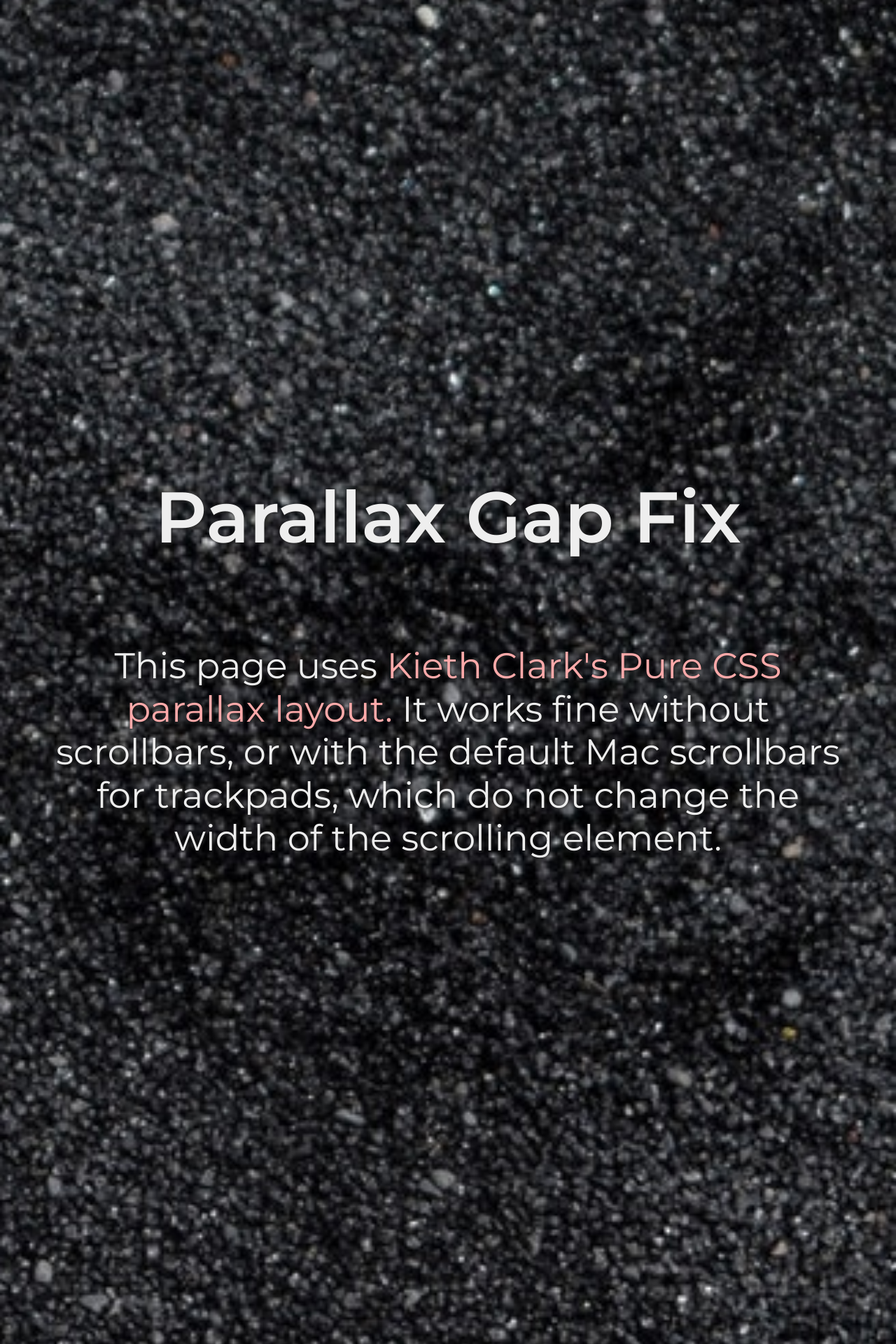
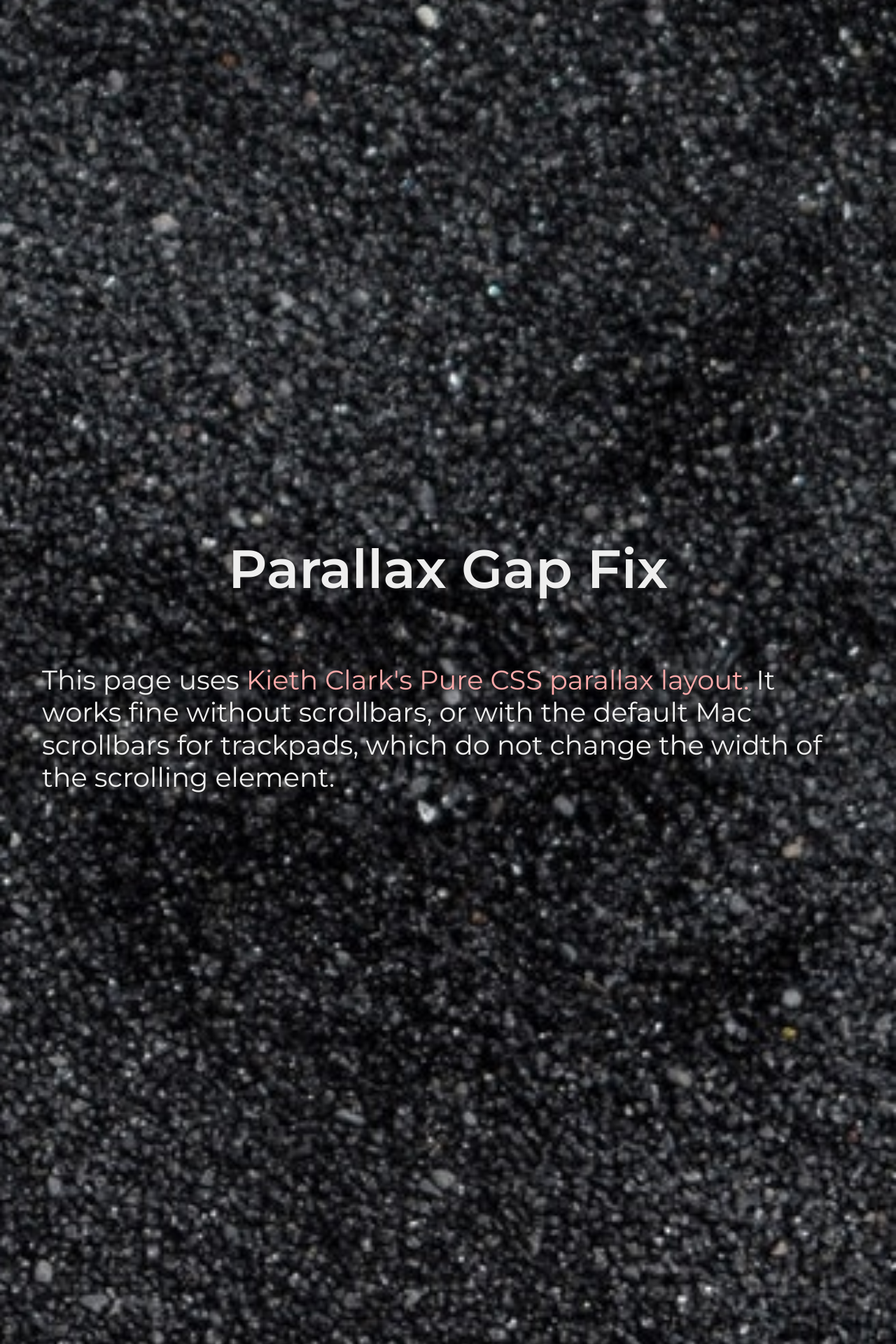
Before and after one commit to dawaltconley/parallax-gap-fix, a Jekyll site: the page built from index.html, in a window 1280 px wide. Shown: the part 1556-3476 px from the top of the page at 70% size. Built offline with Jekyll 4.4.1, drawn with Linux system fonts in a browser that asks for light colours; nearby versions of some CDN libraries.

Commit message:
more readable text

```diff
--- a/_sass/_style.scss
+++ b/_sass/_style.scss
@@ -8,12 +8,10 @@
 
 body {
     font-family: 'Montserrat', sans-serif;
-    font-size: 1.3rem;
-    font-size: 4vmin;
+    font-size: max(3vmin, 1.2rem);
     font-weight: 400;
     line-height: 1.2;
     background-color: red;
-    text-align: center;
 }
 
 h1, h2 {
```
